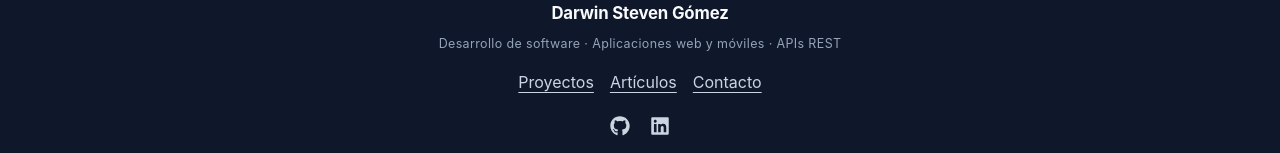
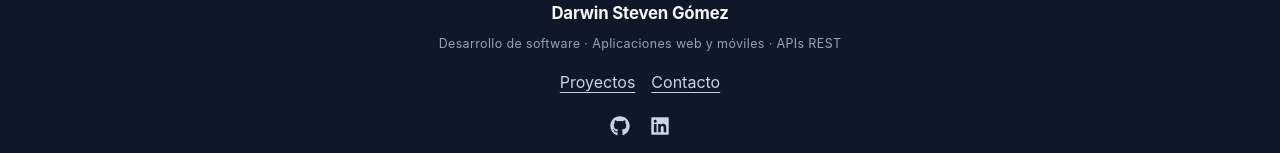
Before and after one commit to Dstevengmz/Blog-Personal-Frontend, a React (Vite) app: page / in a window 1280 px wide. Shown: the part 3603-3756 px from the top of the page. Built offline with nearby package versions, Linux system fonts and the light colour scheme; no server answers.

Commit message:
si narticulos

```diff
--- a/src/components/AppFooter.jsx
+++ b/src/components/AppFooter.jsx
@@ -13,7 +13,6 @@ function AppFooter() {
         </p>
         <nav className="app-footer__links" aria-label="Enlaces del pie de página">
           <Link to="/proyectos">Proyectos</Link>
-          <Link to="/articulos">Artículos</Link>
           <Link to="/contacto">Contacto</Link>
         </nav>
         <div className="app-footer__icons">
```
